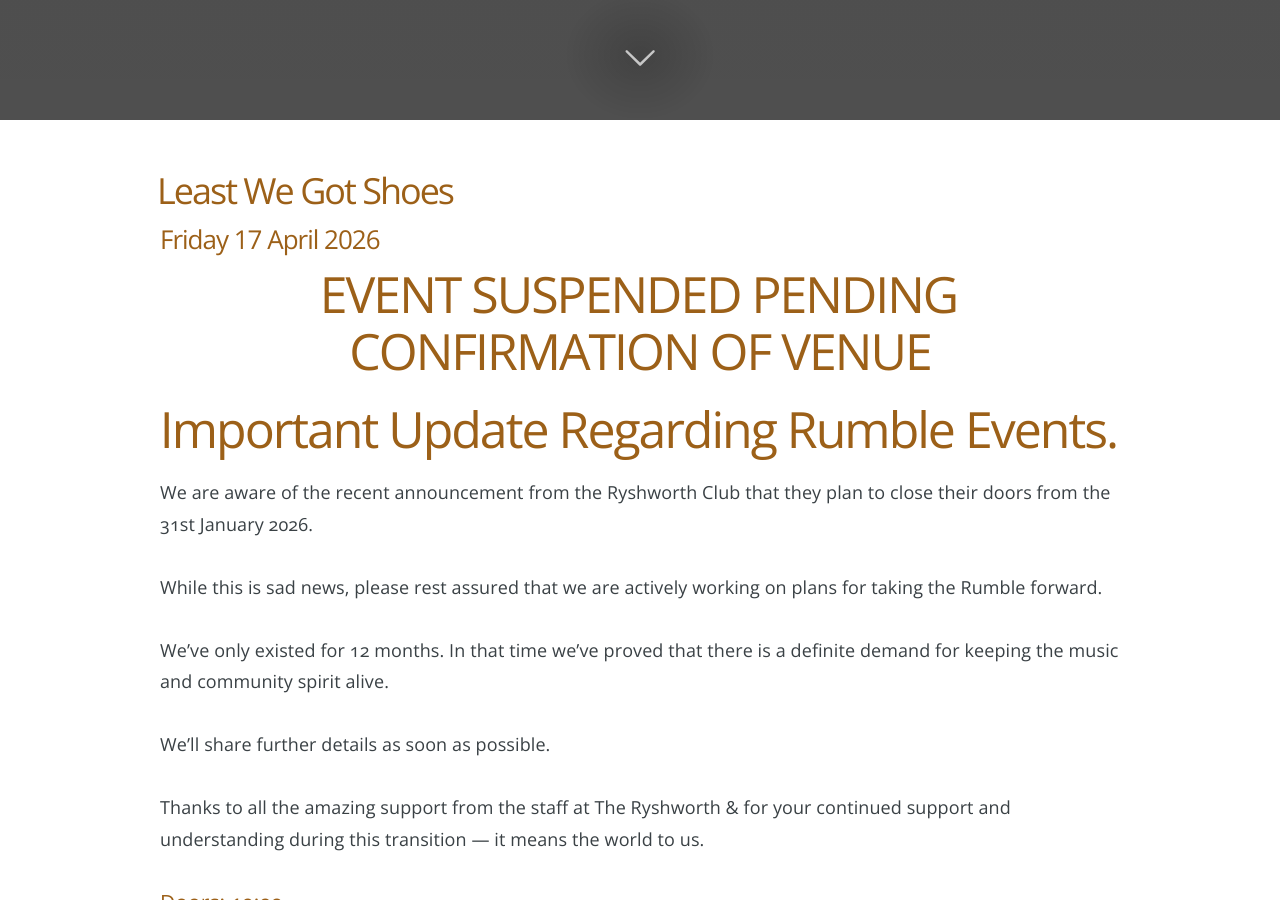
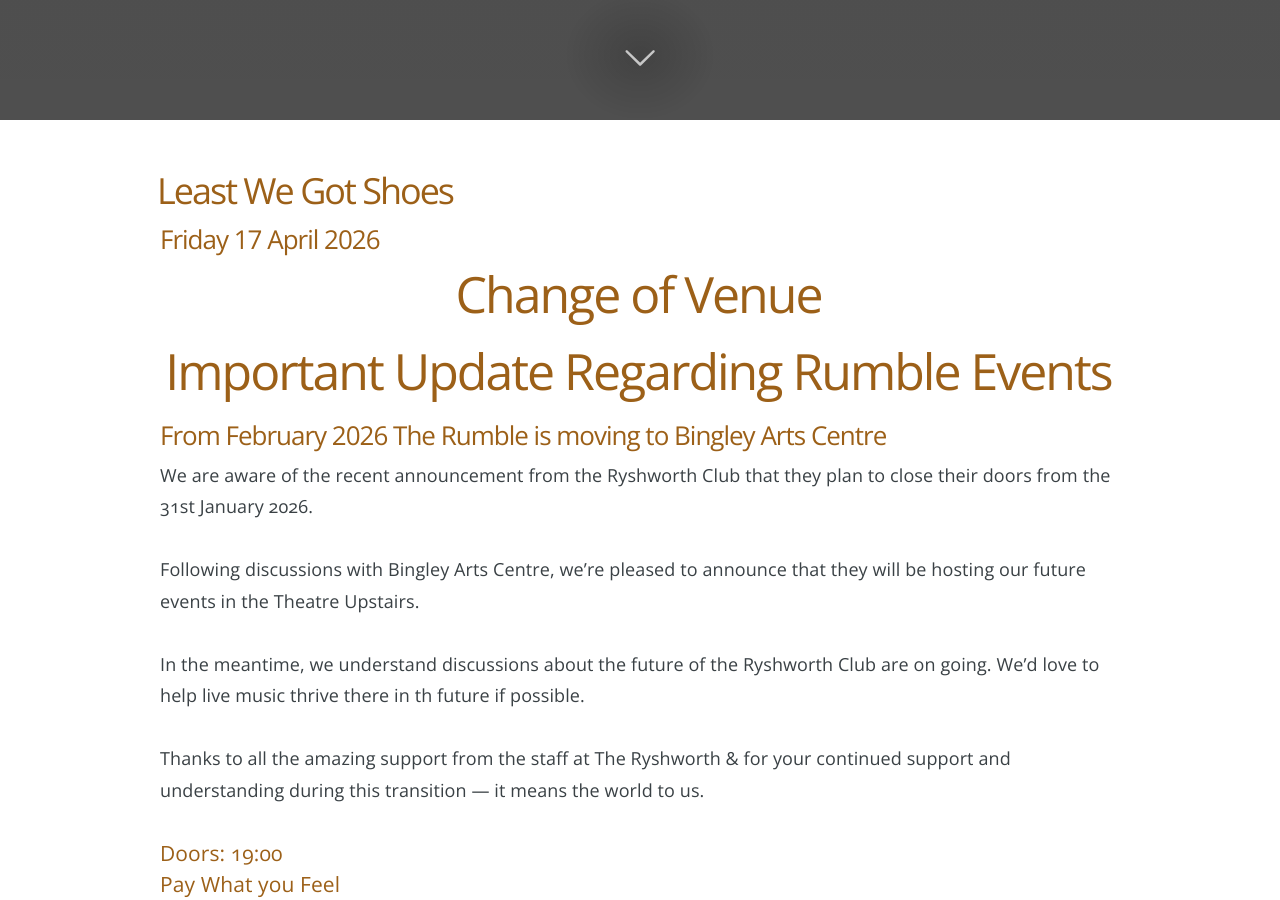
Before and after one commit to caprenter/rumble, a Jekyll site: the page built from docs/events/apr-2026.md, in a window 1280 px wide and 900 px high, scrolled down 768 px. Built offline with Jekyll 4.4.1, drawn with Linux system fonts in a browser that asks for light colours; comment, search, counter and statistics services are not loaded.

Commit message:
Updates the move to the Arts Center

```diff
--- a/docs/_includes/ryshworth-update.md
+++ b/docs/_includes/ryshworth-update.md
@@ -1,11 +1,11 @@
-# Important Update Regarding Rumble Events.
+# Important Update Regarding Rumble Events
+
+## From February 2026 The Rumble is moving to Bingley Arts Centre
 
 We are aware of the recent announcement from the Ryshworth Club that they plan to close their doors from the 31st January 2026.
 
-While this is sad news, please rest assured that we are actively working on plans for taking the Rumble forward.
+Following discussions with Bingley Arts Centre, we're pleased to announce that they will be hosting our future events in the Theatre Upstairs.
 
-We've only existed for 12 months. In that time we've proved that there is a definite demand for keeping the music and community spirit alive.
-
-We’ll share further details as soon as possible.
+In the meantime, we understand discussions about the future of the Ryshworth Club are on going. We'd love to help live music thrive there in th future if possible.
 
 Thanks to all the amazing support from the staff at The Ryshworth & for your continued support and understanding during this transition — it means the world to us.
--- a/docs/events/apr-2026.md
+++ b/docs/events/apr-2026.md
@@ -15,7 +15,7 @@
 navigation: true
 ---
 
-# EVENT SUSPENDED PENDING CONFIRMATION OF VENUE
+# Change of Venue
 
 {% include ryshworth-update.md %}
 
```
Also changed, not shown: docs/_includes/event-listing.md (+0 -3 lines), docs/events/feb-2026.md (+1 -1 lines).
